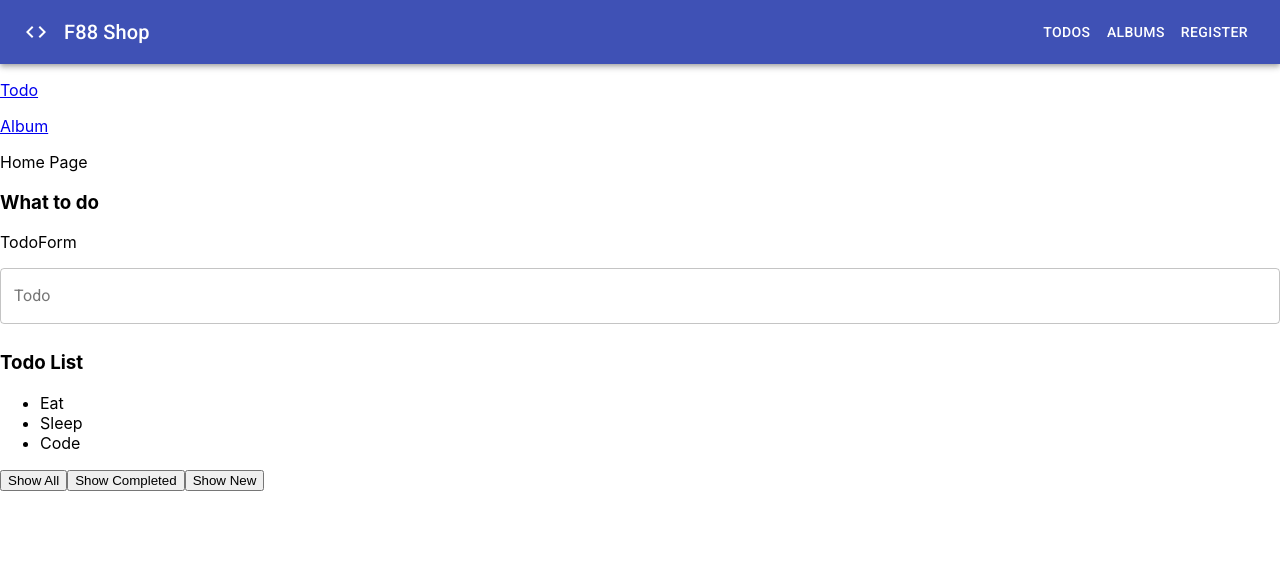
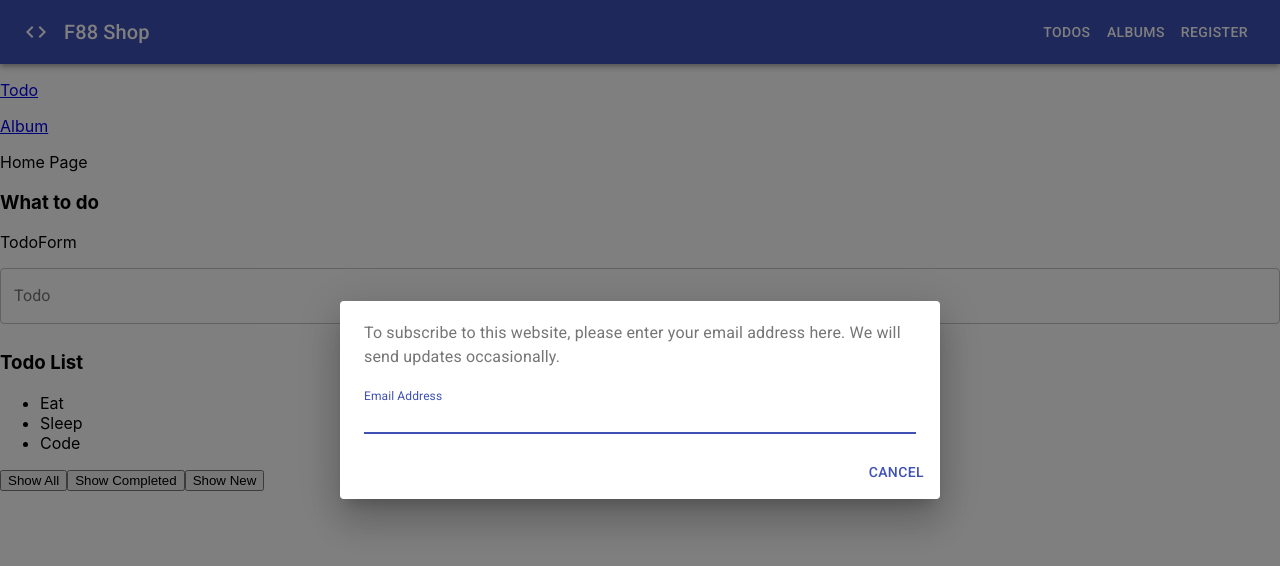
Before and after one commit to TranVanNghia170735/learn-reactjs, a React (Create React App) app: page / in a window 1280 px wide. Both pictures are taken after a click on the button "REGISTER". Shown: the top 566 px of the page. Built offline with nearby package versions, Linux system fonts and the light colour scheme; no server answers.

Commit message:
[FE] 004 Tạo dialog để hiển thị form đăng kí

```diff
--- a/src/components/Header/index.jsx
+++ b/src/components/Header/index.jsx
@@ -1,4 +1,4 @@
-import React from 'react';
+import React, { useState } from 'react';
 import { makeStyles } from '@material-ui/core/styles';
 import AppBar from '@material-ui/core/AppBar';
 import Toolbar from '@material-ui/core/Toolbar';
@@ -7,6 +7,12 @@
 import CodeIcon from '@material-ui/icons/Code';
 import { NavLink } from 'react-router-dom';
 import { Link } from 'react-router-dom';
+import TextField from '@material-ui/core/TextField';
+import Dialog from '@material-ui/core/Dialog';
+import DialogActions from '@material-ui/core/DialogActions';
+import DialogContent from '@material-ui/core/DialogContent';
+import DialogContentText from '@material-ui/core/DialogContentText';
+import DialogTitle from '@material-ui/core/DialogTitle';
 
 
 const useStyles = makeStyles((theme) => ({
@@ -27,6 +33,17 @@
 }));
 
 export default function Header() {
+
+    const [open, setOpen] = useState(false);
+
+    const handleClickOpen = () => {
+      setOpen(true);
+    };
+
+    const handleClose = () => {
+      setOpen(false);
+    };
+
   const classes = useStyles();
 
   return (
@@ -46,9 +63,38 @@
                 <Button color="inherit">Albums</Button>
           </NavLink>
 
-          <Button color="inherit">Register</Button>
+          <Button color="inherit" onClick={handleClickOpen}>Register</Button>
           </Toolbar>
       </AppBar>
+
+      <Dialog
+        disableBackdropClick
+        disableEscapeKeyDown
+        open={open}
+        onClose={handleClose}
+        aria-labelledby="form-dialog-title"
+        >
+
+        <DialogContent>
+          <DialogContentText>
+            To subscribe to this website, please enter your email address here. We will send updates
+            occasionally.
+          </DialogContentText>
+          <TextField
+            autoFocus
+            margin="dense"
+            id="name"
+            label="Email Address"
+            type="email"
+            fullWidth
+          />
+        </DialogContent>
+        <DialogActions>
+          <Button onClick={handleClose} color="primary">
+            Cancel
+          </Button>
+        </DialogActions>
+      </Dialog>
     </div>
   );
 }
```
